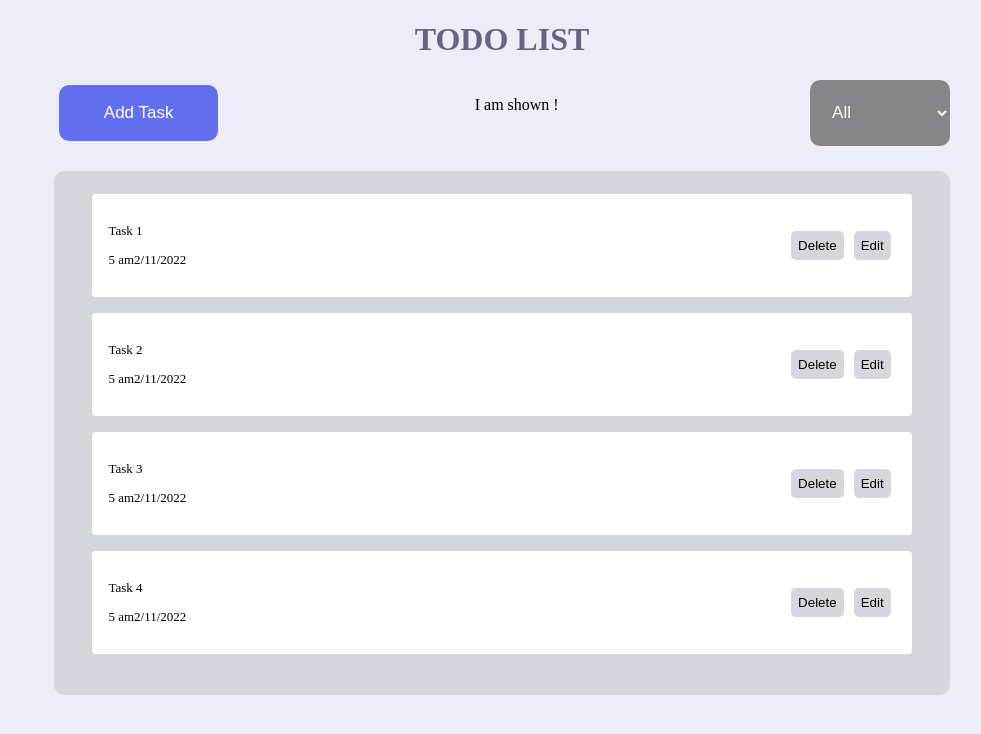
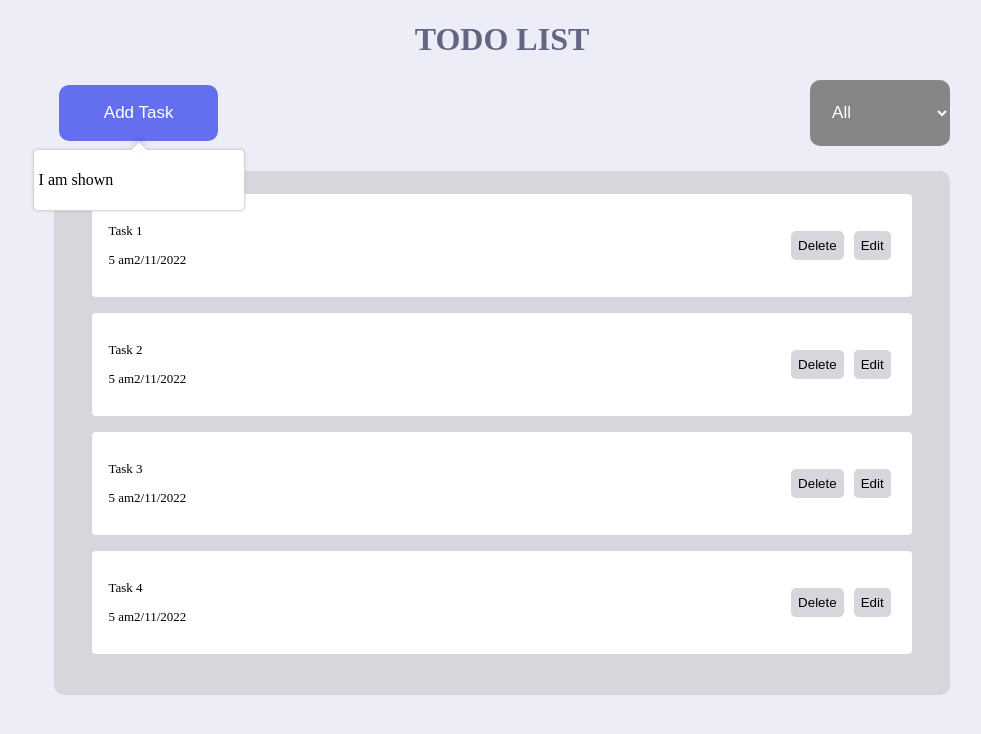
Before and after one commit to Mala-18/ToDoApp, a React (Create React App) app: page / in a window 1280 px wide. Both pictures are taken after a click on the button "Add Task". Shown: the top 734 px of the page, without its empty margins (138-1119 px from the left). Built offline with nearby package versions, Linux system fonts and the light colour scheme.

Commit message:
[Mala] Installed react-popup

```diff
--- a/package.json
+++ b/package.json
@@ -9,6 +9,7 @@
     "react": "^18.2.0",
     "react-dom": "^18.2.0",
     "react-scripts": "5.0.1",
+    "reactjs-popup": "^2.0.5",
     "web-vitals": "^2.1.4"
   },
   "scripts": {
--- a/src/Components/Box.js
+++ /dev/null
@@ -1,7 +0,0 @@
-function Box(){
-    return(
-        <p>I am shown !</p>
-    )
-}
-
-export default Box;
--- a/src/Components/Navbar.js
+++ b/src/Components/Navbar.js
@@ -1,16 +1,26 @@
 import "./Navbar.css"
-import Box from "./Box"
-import {useState} from 'react'
+import 'reactjs-popup/dist/index.css';
+// import {useState} from 'react'
+import Popup from "reactjs-popup";
 
 function Navbar(){
-    const [isShown,setIsShown]=useState(false);
-    const handleClick=event=>{
-        setIsShown(prevShown=> !prevShown)
-    }
+    // const [isShown,setIsShown]=useState(false);
+
+    // const handleClick=event=>{
+    //     setIsShown(prevShown=> !prevShown)
+    // }
+
     return(
         <div className="navbar">
-            <button onClick={handleClick} className="navbar-btn">Add Task</button>
-            { isShown && <Box/> }
+
+            {/* <button onClick={handleClick} className="navbar-btn">Add Task</button>
+            { isShown && <p>I am shown !</p> } */}
+
+            <Popup trigger={<button className="navbar-btn"> Add Task </button>}>
+                <div>
+                    <p>I am shown</p>
+                </div>
+            </Popup>
             <select className="navbar-select" name="items" id="items">
                 <option>All</option>
                 <option>Complete</option>
```
Also changed, not shown: 1 other file (tests, documents, lock files or other folders).
